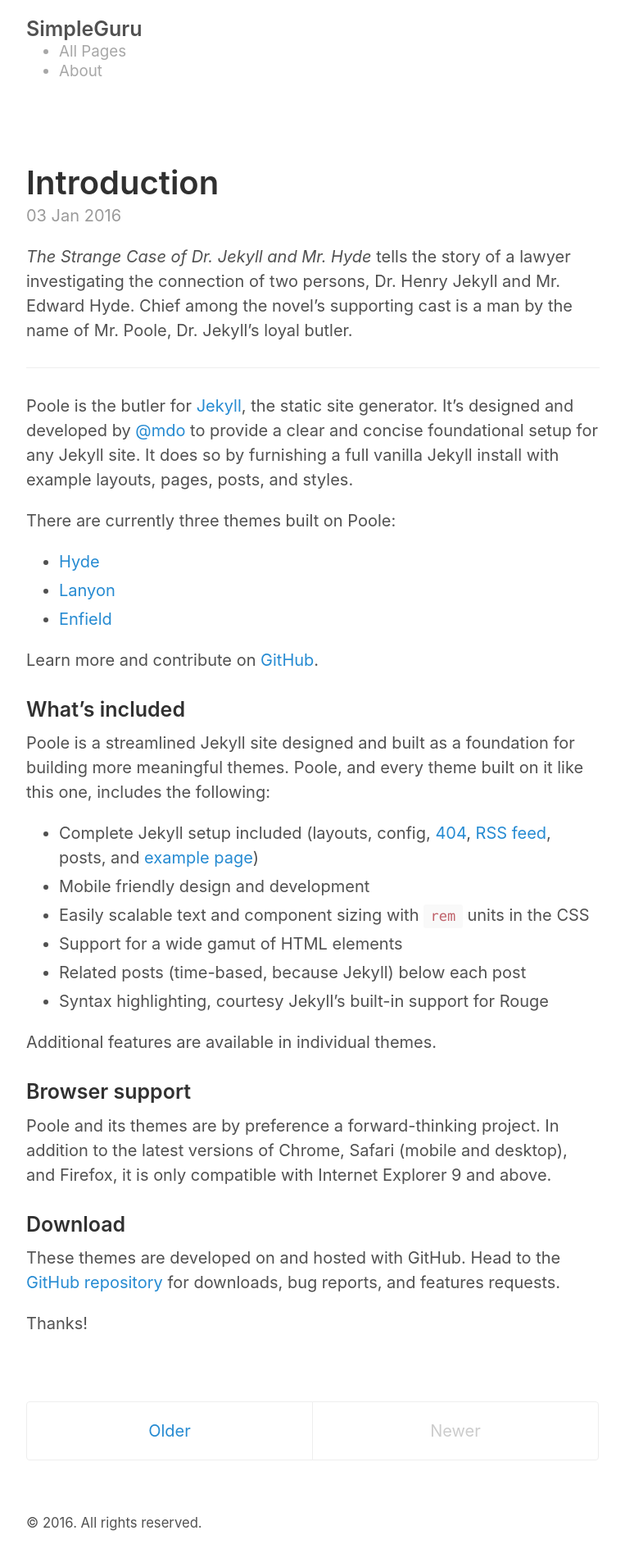
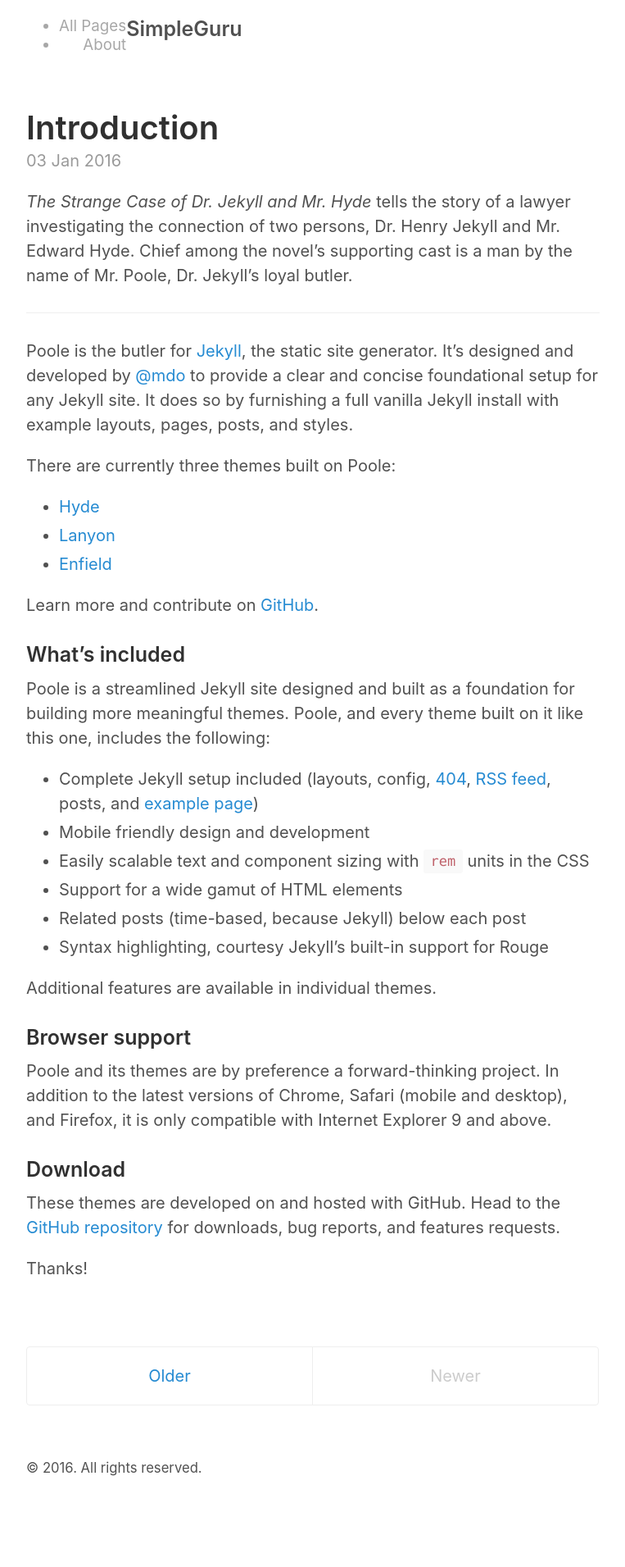
Before and after one commit to simple-guru/simple-guru.github.io, a Jekyll site: the page built from index.html, in a window 1280 px wide. Shown: the whole page at 82% size, without its empty margins (258-1021 px from the left). Built offline with Jekyll 4.4.1, drawn with Linux system fonts in a browser that asks for light colours; the list of posts is cut into pages by our own code; after the commit the page ends 1844 px from its top, so only the background shows below that.

Commit message:
header changes

```diff
--- a/_layouts/default.html
+++ b/_layouts/default.html
@@ -12,7 +12,7 @@
         <h3 class="masthead-title">
               <a href="{{ site.baseurl }}/" title="Home">{{ site.title }}</a>
               <small>
-                <ul>
+                <ul class="masthead-subtitle">
                     <li class="{{ masthead-title }}"><a href="/notes" title="All Pages">All Pages</a></li>
                     <li class="{{ masthead-title }}"><a href="/about" title="About">About</a></li>
                 </ul>
--- a/_sass/_masthead.scss
+++ b/_sass/_masthead.scss
@@ -13,6 +13,12 @@
   margin-bottom: 0;
   color: $gray-4;
 
+.masthead-subtitle {
+  float: left;
+  text-align: right;
+
+}
+
   a {
     color: inherit;
   }
```
